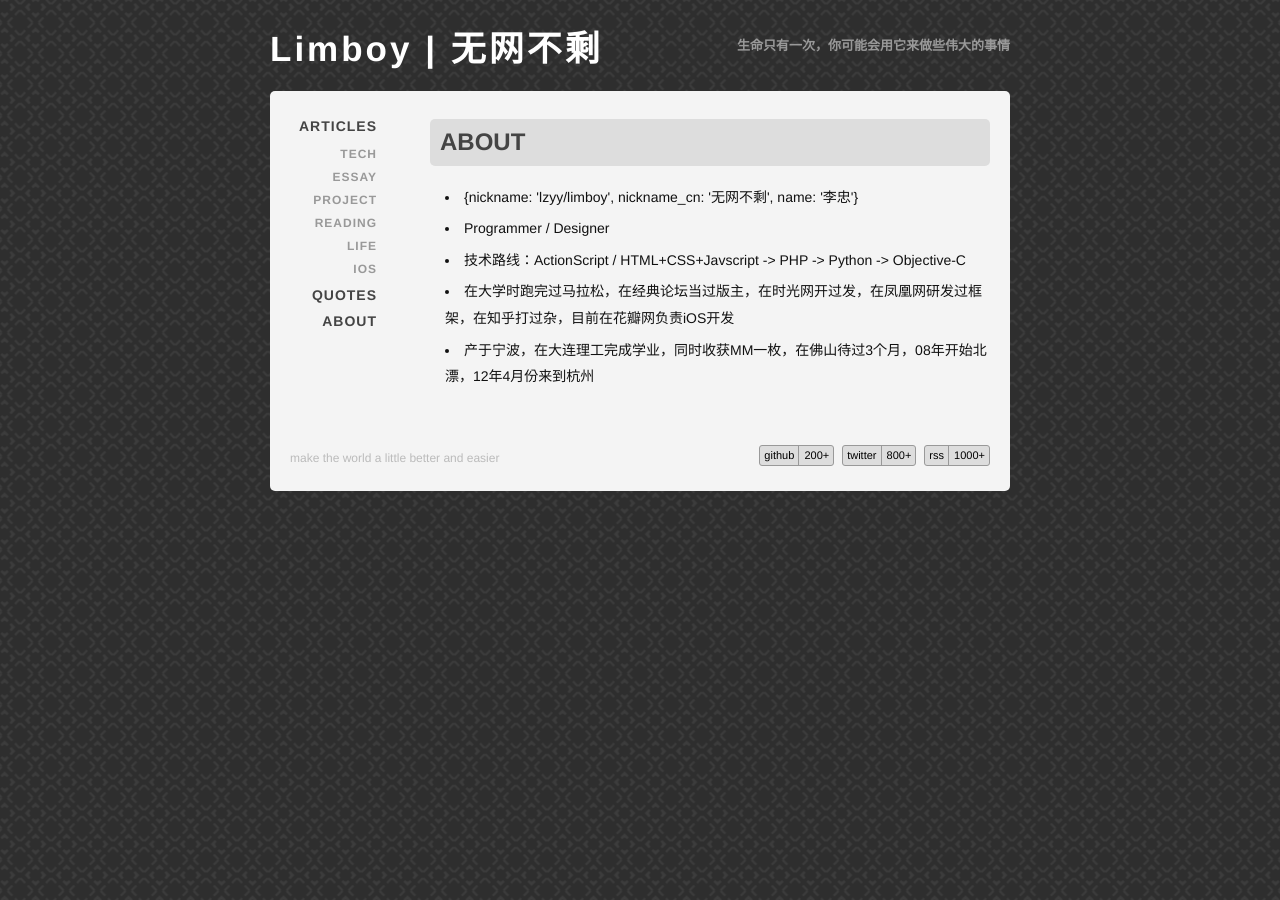
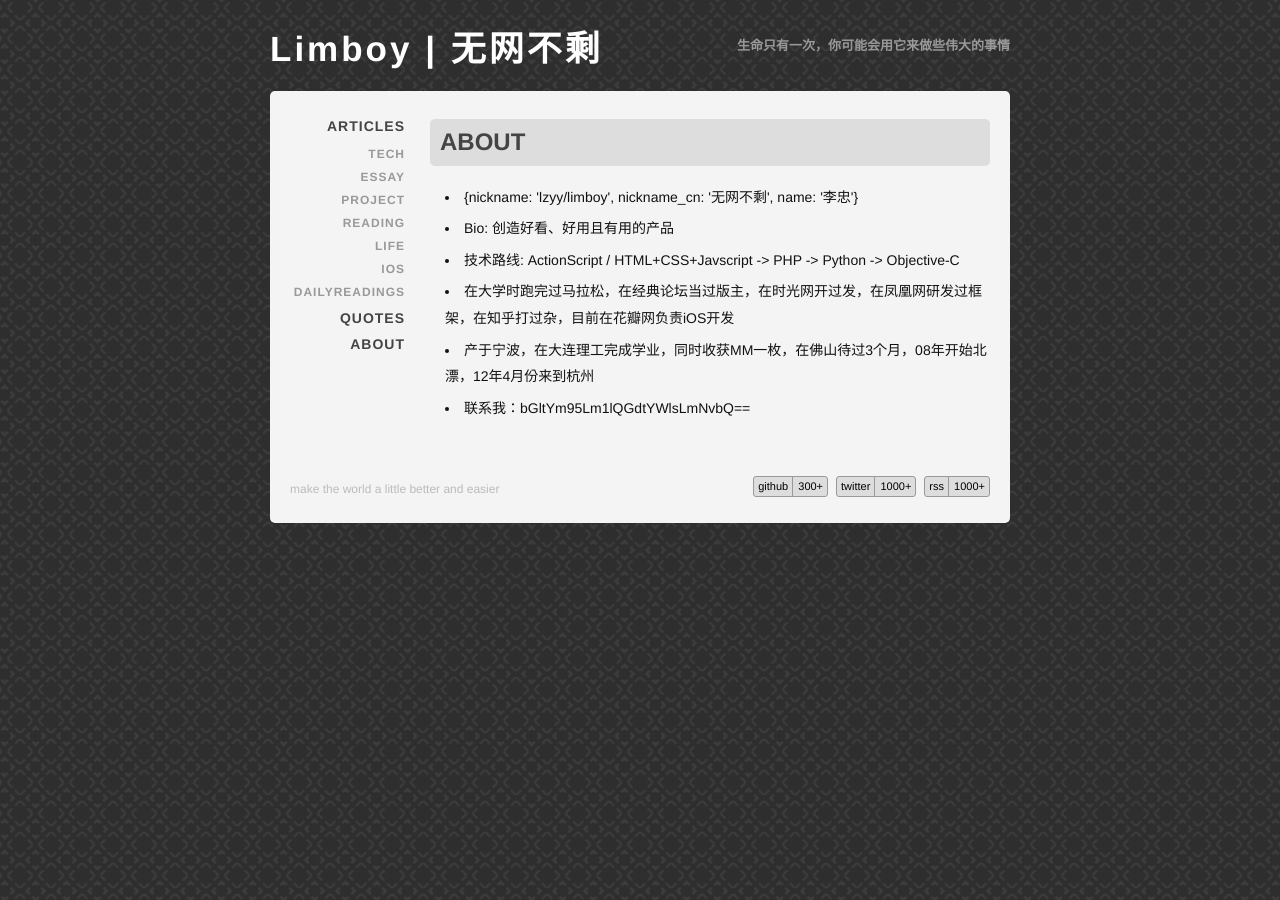
Before and after one commit to limboy/lzyy.github.com, a Jekyll site: the page built from about.html, in a window 1280 px wide. Built offline with Jekyll 4.4.1, drawn with Linux system fonts in a browser that asks for light colours; Markdown is read by kramdown in place of the engine named in the settings.

Commit message:
Add an Article

```diff
--- a/_includes/footer.html
+++ b/_includes/footer.html
@@ -3,13 +3,13 @@
 		<div class="badget" id="github">
 			<a href="http://github.com/lzyy">
 			<span class="service">github</span>
-			<span class="info">200+</span>
+			<span class="info">300+</span>
 			</a>
 		</div>
 		<div class="badget" id="twt">
 			<a href="http://twitter.com/lzyy">
 			<span class="service">twitter</span>
-			<span class="info">800+</span>
+			<span class="info">1000+</span>
 			</a>
 		</div>
 		<div class="badget" id="feedburner">
--- a/about.html
+++ b/about.html
@@ -5,8 +5,9 @@
 <h1>ABOUT</h1>
 <ul class="index">
 <li>{nickname: 'lzyy/limboy', nickname_cn: '无网不剩', name: '李忠'}</li>
-<li>Programmer / Designer</li>
-<li>技术路线：ActionScript / HTML+CSS+Javscript -> PHP -> Python -> Objective-C</li>
+<li>Bio: 创造好看、好用且有用的产品</li>
+<li>技术路线: ActionScript / HTML+CSS+Javscript -> PHP -> Python -> Objective-C</li>
 <li>在大学时跑完过马拉松，在经典论坛当过版主，在时光网开过发，在凤凰网研发过框架，在知乎打过杂，目前在花瓣网负责iOS开发</li>
 <li>产于宁波，在大连理工完成学业，同时收获MM一枚，在佛山待过3个月，08年开始北漂，12年4月份来到杭州</li>
+<li>联系我：bGltYm95Lm1lQGdtYWlsLmNvbQ==
 </ul>
--- a/css/style.css
+++ b/css/style.css
@@ -51,6 +51,11 @@
 	color:#000000;
 	text-decoration:none;
 }
+
+p a {
+	text-decoration:underline;
+}
+
 a img {
 	vertical-align:middle;
 }
@@ -330,7 +335,7 @@
 	float:left;
 	margin-left:-50px;
 	text-transform:uppercase;
-	width:20%;
+	width:24%;
 }
 
 #sidebar ul {
```
Also changed, not shown: other parts of _includes/footer.html (+10 -0 lines), _includes/header.html (+0 -11 lines), _posts/2014-06-18-dailyreadings.md (added, +55 -0 lines).
